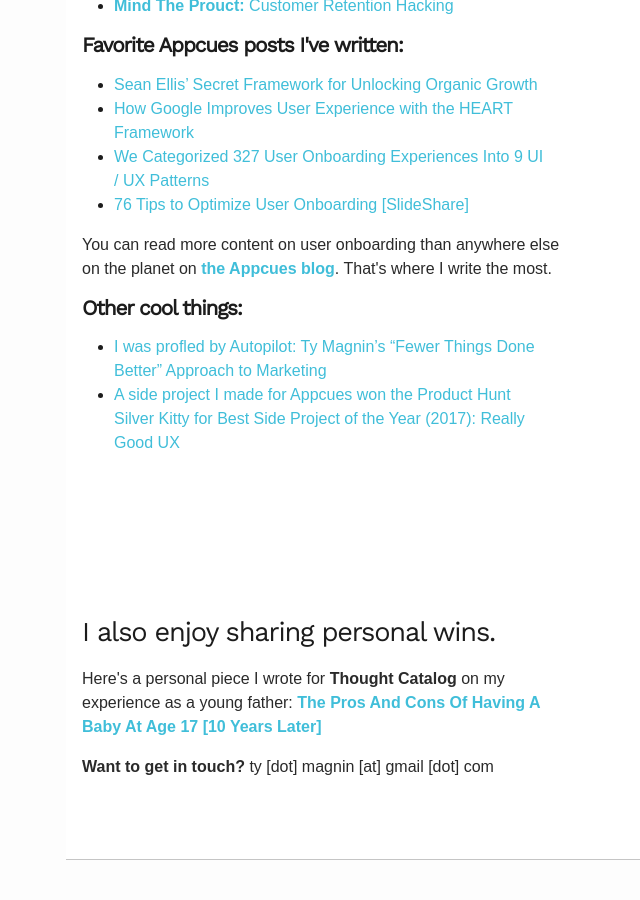
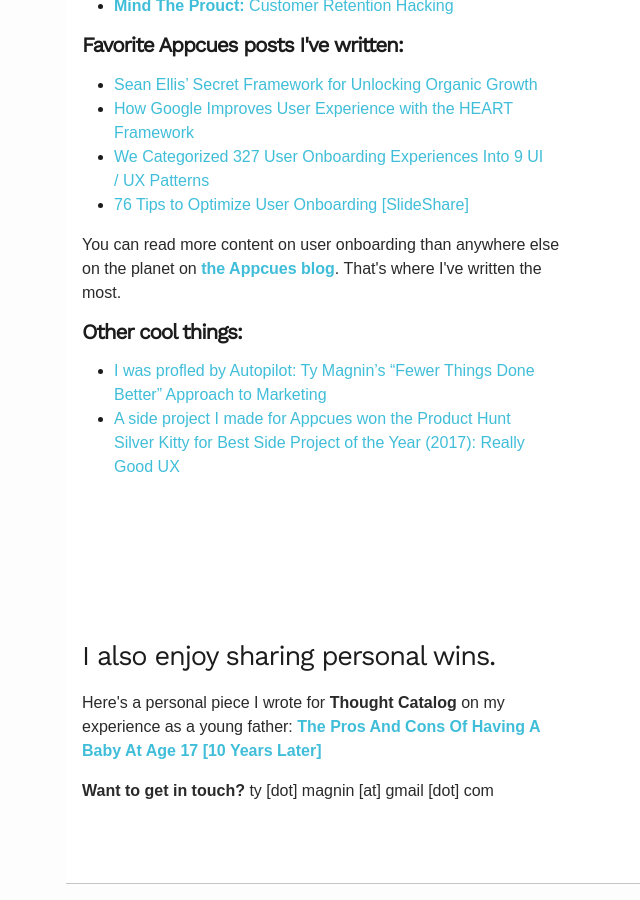
Before and after one commit to TyMagnin/tymagnin.github.io, a Jekyll site: the page built from index.html, in a window 1280 px wide and 900 px high, scrolled down 1498 px. Shown: the whole window, without its empty margins (190-830 px from the left). Built offline with Jekyll 4.4.1, drawn with Linux system fonts in a browser that asks for light colours; comment, search, counter and statistics services are not loaded.

Commit message:
Update index.html

```diff
--- a/index.html
+++ b/index.html
@@ -74,7 +74,7 @@ layout: default
 	    	<li><a href="https://www.appcues.com/blog/user-onboarding-ui-ux-patterns/">We Categorized 327 User Onboarding Experiences Into 9 UI / UX Patterns</a></li>
 	    	<li><a href="https://www.appcues.com/blog/optimize-user-onboarding-slideshare-tips">76 Tips to Optimize User Onboarding [SlideShare]</a></li>
 	    </ul>
-	    <p>You can read more content on user onboarding than anywhere else on the planet on <a href="https://www.appcues.com/blog"><strong>the Appcues blog</strong></a>. That's where I write the most.</p>
+	    <p>You can read more content on user onboarding than anywhere else on the planet on <a href="https://www.appcues.com/blog"><strong>the Appcues blog</strong></a>. That's where I've written the most.</p>
 	<h3><strong>Other cool things:</strong></h3>
     	<ul>
     		<li><a href="http://blog.autopilothq.com/ty-magnin/">I was profled by Autopilot: Ty Magnin’s “Fewer Things Done Better” Approach to Marketing</a></li>
```
